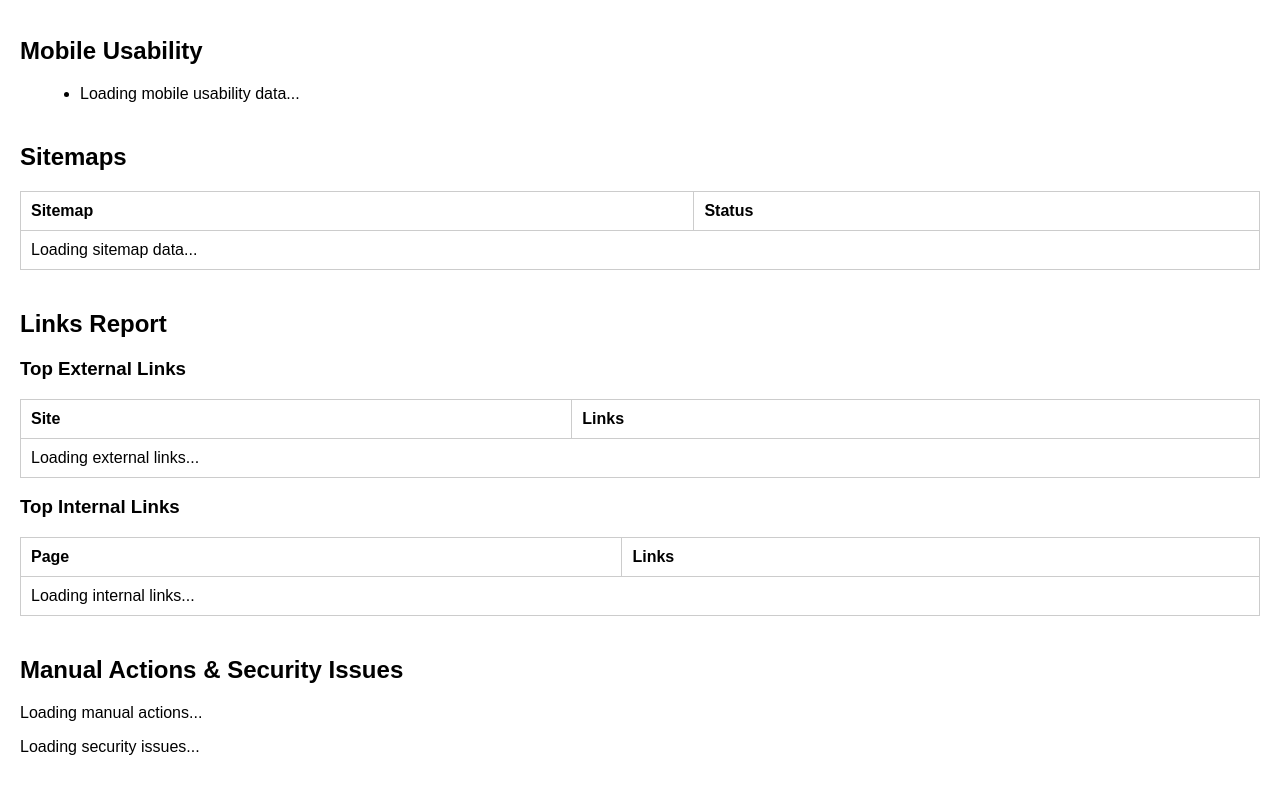
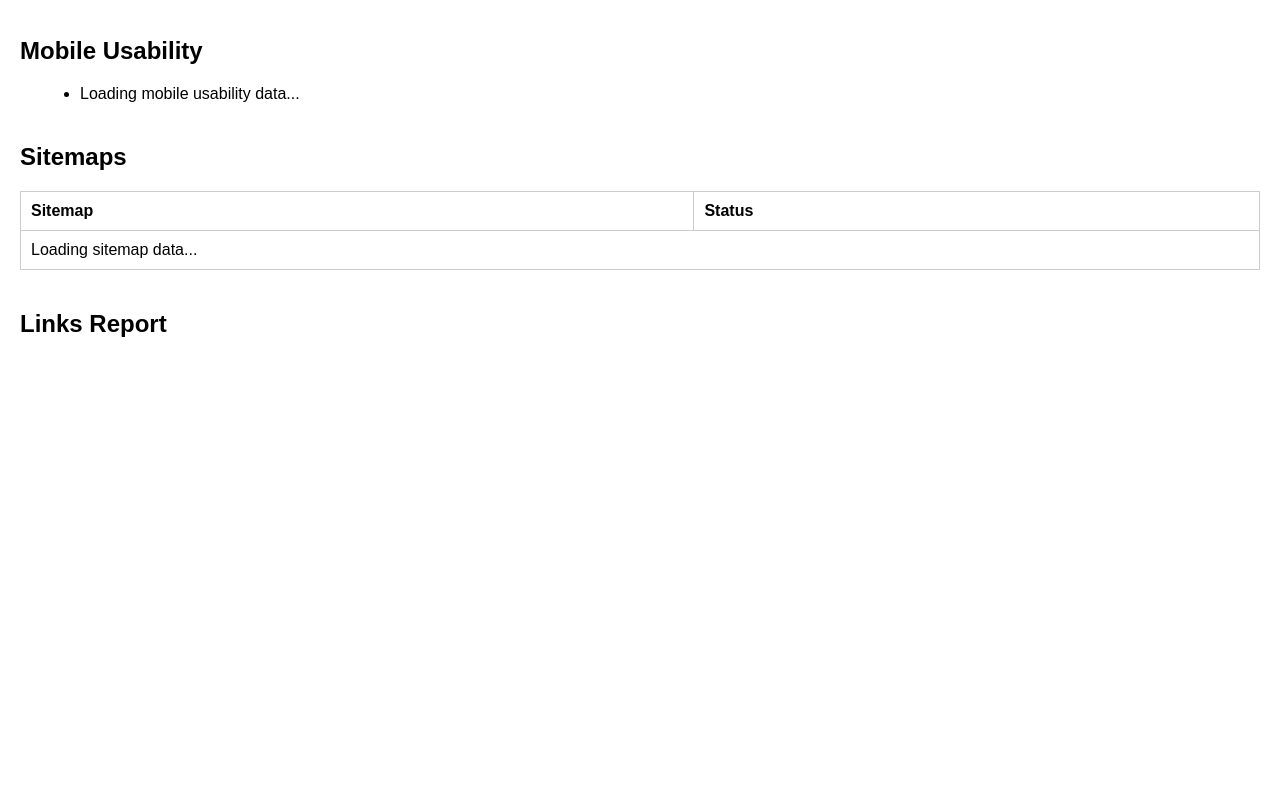
Before and after one commit to drejtor/control-panel, a plain HTML site: page search-console/index.html in a window 1280 px wide. Shown: the part 903-1697 px from the top of the page. After the commit the page ends 1281 px from the top, so only its background shows below. Drawn offline with nearby package versions, Linux system fonts and the light colour scheme.

Commit message:
Update index.html

```diff
--- a/search-console/index.html
+++ b/search-console/index.html
@@ -66,7 +66,7 @@
       <thead>
         <tr><th>Sitemap</th><th>Status</th></tr>
       </thead>
-      <tbody>
+      <tbody id="sitemapsTableBody">
         <tr><td colspan="2">Loading sitemap data...</td></tr>
       </tbody>
     </table>
@@ -75,35 +75,3 @@
   <!-- Links Report -->
   <section class="links-report">
     <h2>Links Report</h2>
-    <h3>Top External Links</h3>
-    <table id="externalLinksTable">
-      <thead>
-        <tr><th>Site</th><th>Links</th></tr>
-      </thead>
-      <tbody>
-        <tr><td colspan="2">Loading external links...</td></tr>
-      </tbody>
-    </table>
-
-    <h3>Top Internal Links</h3>
-    <table id="internalLinksTable">
-      <thead>
-        <tr><th>Page</th><th>Links</th></tr>
-      </thead>
-      <tbody>
-        <tr><td colspan="2">Loading internal links...</td></tr>
-      </tbody>
-    </table>
-  </section>
-
-  <!-- Manual Actions and Security -->
-  <section class="manual-actions">
-    <h2>Manual Actions & Security Issues</h2>
-    <p id="manualActions">Loading manual actions...</p>
-    <p id="securityIssues">Loading security issues...</p>
-  </section>
-
-  <script src="js/config.js"></script>
-  <script src="js/search-script.js"></script>
-</body>
-</html>
```
